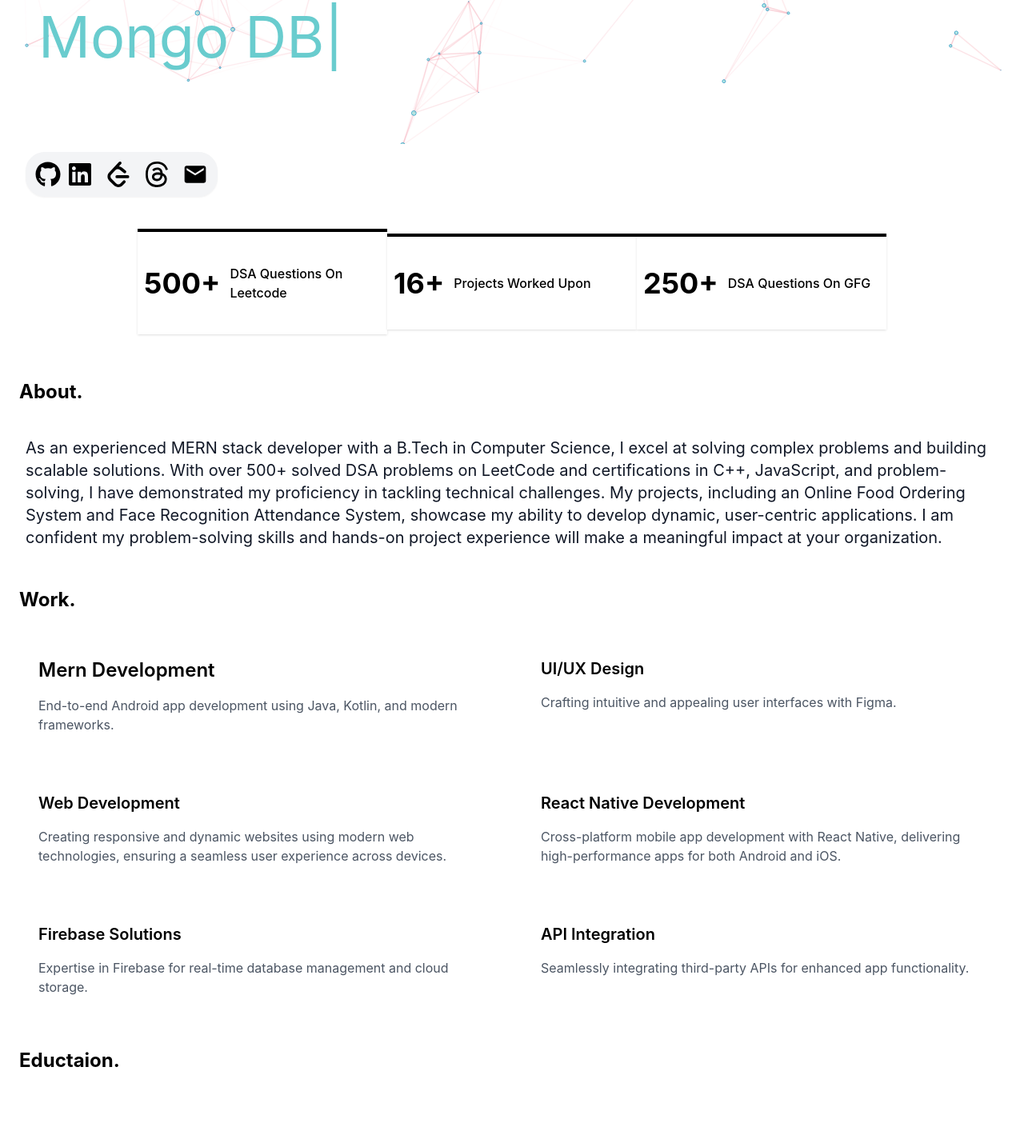
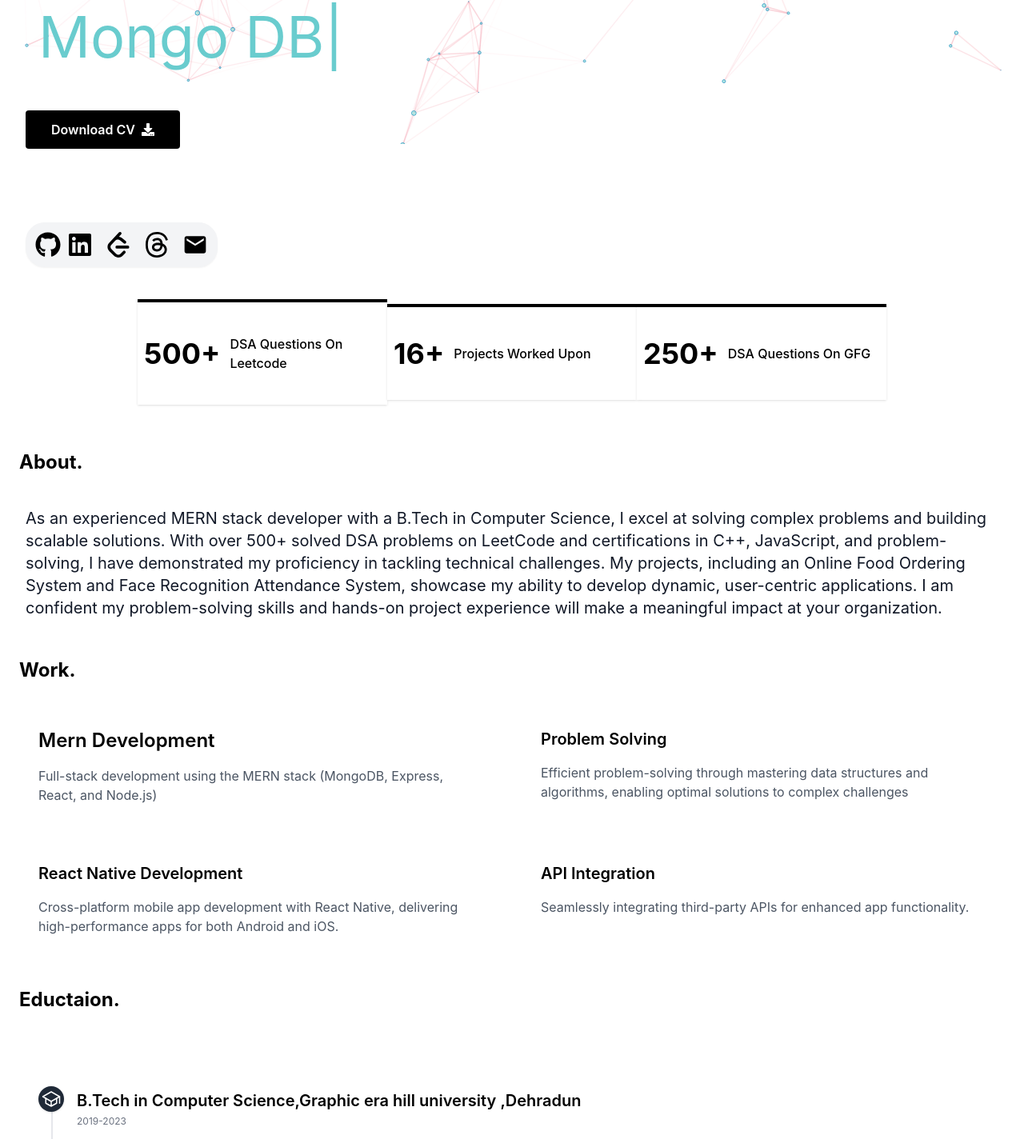
Before and after one commit to Maanish07/Full, a React (Create React App) app: page / in a window 1280 px wide. Shown: the part 535-1959 px from the top of the page at 80% size. Built offline with nearby package versions, Linux system fonts and the light colour scheme.

Commit message:
new chnages

```diff
--- a/src/components/Intro.js
+++ b/src/components/Intro.js
@@ -3,6 +3,7 @@
 import { Links } from "./Links";
 import Type from "./Type";
 import Window from "./Window";
+import { FaDownload } from "react-icons/fa";
 
 const textVariants = {
   hidden: { opacity: 0, y: 50 },
@@ -87,6 +88,19 @@
                   <Window />
                 </div>
               </div>
+              <a
+                href="https://drive.google.com/file/d/1HjIldwKg5fSP_z8dS9p72XvtRofT3I41/view?usp=drivesdk"
+                download="Manish_Kumar_Resume.pdf"
+                target="_blank"
+                rel="noopener noreferrer"
+              >
+                <button className="relative inline-flex items-center justify-center px-8 py-3 mt-10 text-base font-semibold text-white bg-black rounded hover:shadow-lg hover:scale-105 transition-transform duration-300">
+                  <span className="z-10">Download CV</span>
+                  <span className="ml-2">
+                    <FaDownload />
+                  </span>
+                </button>
+              </a>
 
               <div className="mt-4 sm:mt-6 lg:mt-12 flex justify-center sm:justify-start">
                 <Links />
--- a/src/components/Projectcontent.jsx
+++ b/src/components/Projectcontent.jsx
@@ -31,6 +31,7 @@
           image: '/Assets/Card/face.png',
           url : '/'
         },
+
       ];
     return (
         <>
--- a/src/components/Work.js
+++ b/src/components/Work.js
@@ -8,21 +8,15 @@
         <div className="p-6 hover:bg-gray-100 hover:shadow-lg hover:scale-105 transition duration-300 ease-in-out rounded">
           <h3 className="text-2xl font-semibold mb-4">Mern Development</h3>
           <p className="text-gray-600">
-            End-to-end Android app development using Java, Kotlin, and modern
-            frameworks.
+            Full-stack development using the MERN stack (MongoDB, Express,
+            React, and Node.js)
           </p>
         </div>
         <div className="p-6 hover:bg-gray-100 hover:shadow-lg hover:scale-105 transition duration-300 ease-in-out rounded">
-          <h3 className="text-xl font-semibold mb-4">UI/UX Design</h3>
+          <h3 className="text-xl font-semibold mb-4">Problem Solving</h3>
           <p className="text-gray-600">
-            Crafting intuitive and appealing user interfaces with Figma.
-          </p>
-        </div>
-        <div className="p-6 hover:bg-gray-100 hover:shadow-lg hover:scale-105 transition duration-300 ease-in-out rounded">
-          <h3 className="text-xl font-semibold mb-4">Web Development</h3>
-          <p className="text-gray-600">
-            Creating responsive and dynamic websites using modern web
-            technologies, ensuring a seamless user experience across devices.
+            Efficient problem-solving through mastering data structures and
+            algorithms, enabling optimal solutions to complex challenges
           </p>
         </div>
         <div className="p-6 hover:bg-gray-100 hover:shadow-lg hover:scale-105 transition duration-300 ease-in-out rounded">
@@ -34,13 +28,7 @@
             high-performance apps for both Android and iOS.
           </p>
         </div>
-        <div className="p-6 hover:bg-gray-100 hover:shadow-lg hover:scale-105 transition duration-300 ease-in-out rounded">
-          <h3 className="text-xl font-semibold mb-4">Firebase Solutions</h3>
-          <p className="text-gray-600">
-            Expertise in Firebase for real-time database management and cloud
-            storage.
-          </p>
-        </div>
+
         <div className="p-6 hover:bg-gray-100 hover:shadow-lg hover:scale-105 transition duration-300 ease-in-out rounded">
           <h3 className="text-xl font-semibold mb-4">API Integration</h3>
           <p className="text-gray-600">
```
